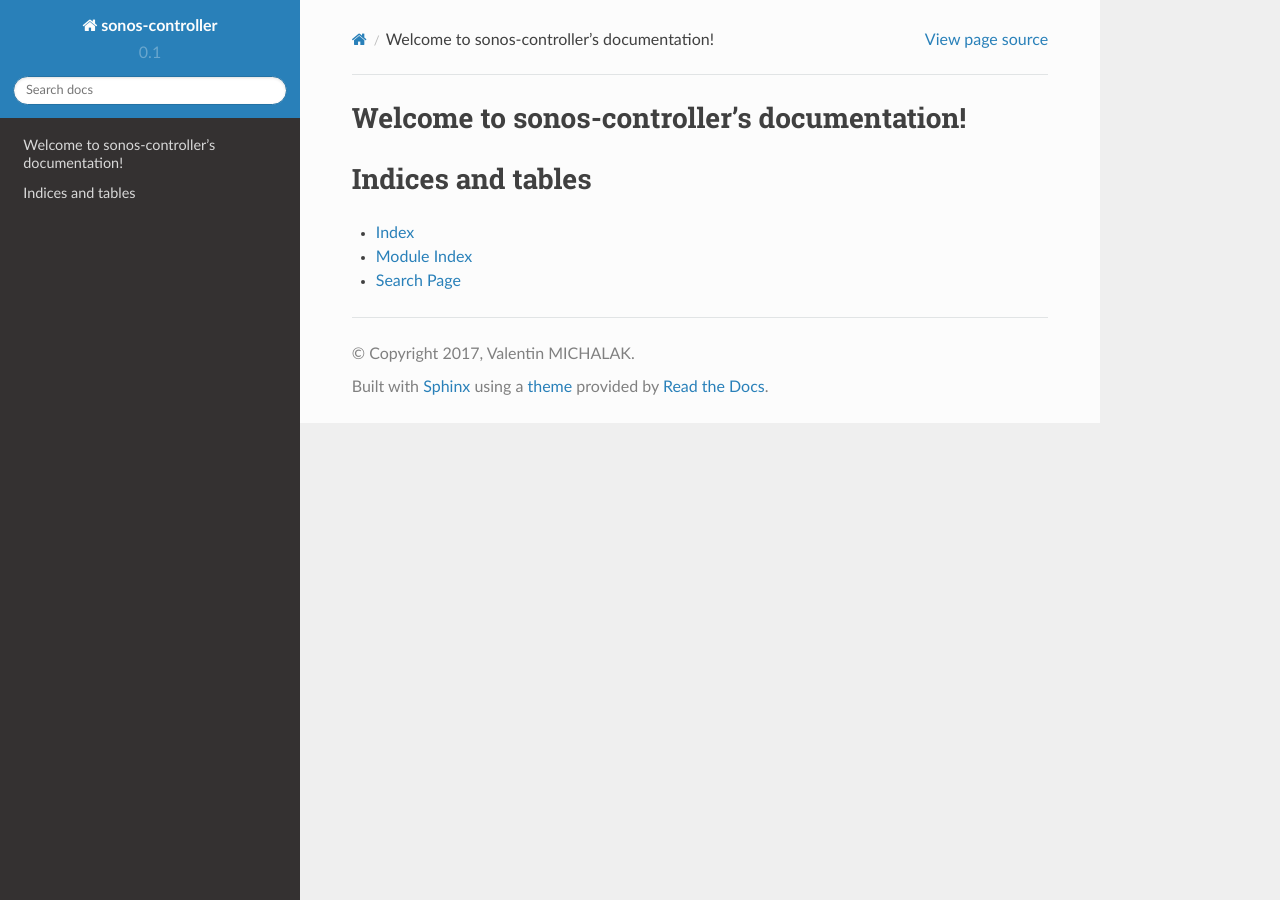
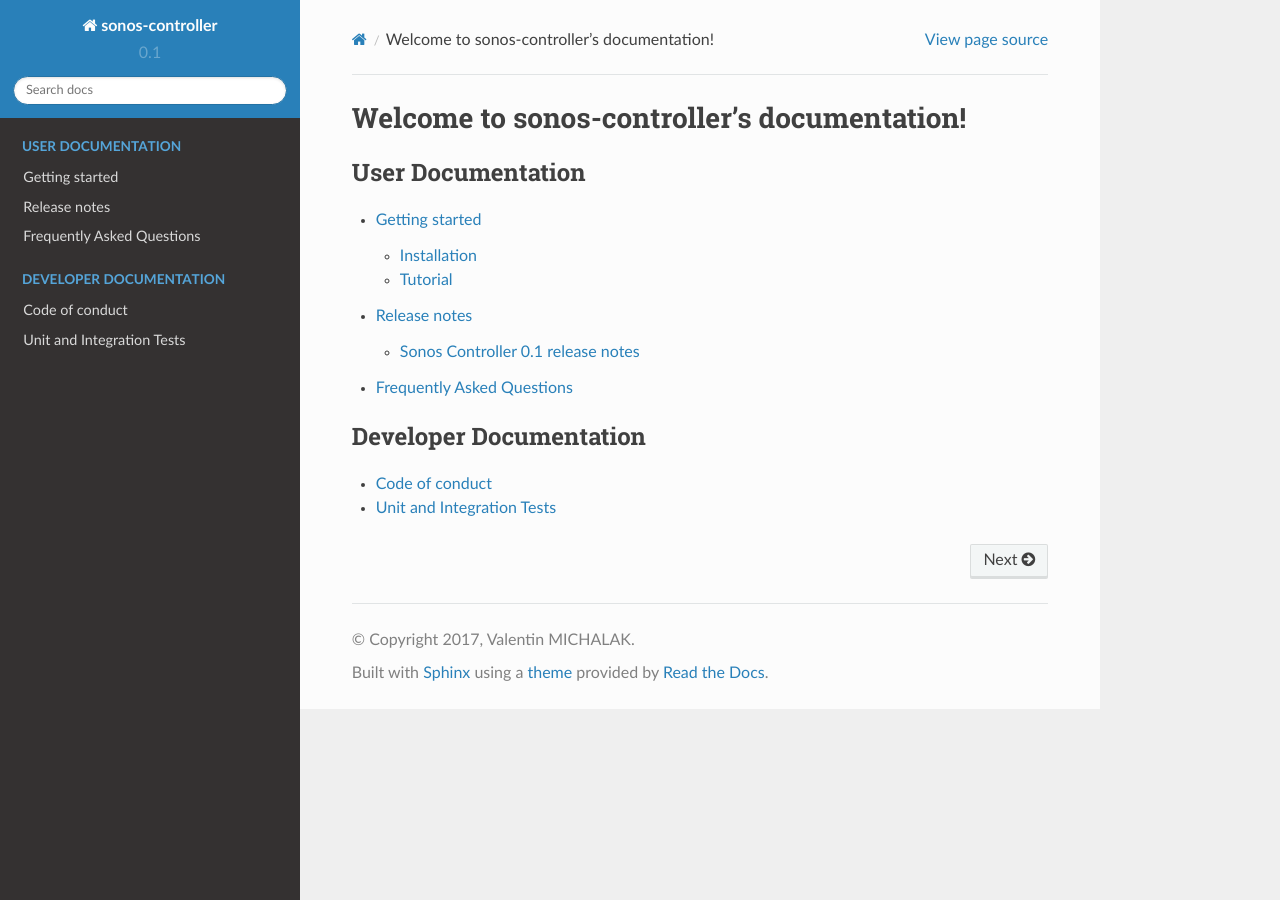
Before and after one commit to vmichalak/sonos-controller, a Sphinx documentation site: the page built from doc/index.rst, in a window 1280 px wide. Built offline with Sphinx 7.4.7 and the Read the Docs theme 2.0.0, drawn with Linux system fonts in a browser that asks for light colours.

Commit message:
First documentations pages (code of conduct, release notes, ...)

```diff
--- /dev/null
+++ b/doc/developer/index.rst
@@ -0,0 +1,6 @@
+.. toctree::
+    :maxdepth: 1
+    :caption: User Documentation
+
+    code_of_conduct
+    unit_and_integration_tests
--- /dev/null
+++ b/doc/developer/unit_and_integration_tests.rst
@@ -0,0 +1,2 @@
+Unit and Integration Tests
+==========================
--- /dev/null
+++ b/doc/faq.rst
@@ -0,0 +1,2 @@
+Frequently Asked Questions
+==========================
--- a/doc/index.rst
+++ b/doc/index.rst
@@ -3,11 +3,14 @@ Welcome to sonos-controller's documentation!
 
 .. toctree::
    :maxdepth: 2
-   :caption: Contents:
+   :caption: User Documentation
 
-Indices and tables
-==================
+   getting_started
+   release_notes/index.rst
+   faq
 
-* :ref:`genindex`
-* :ref:`modindex`
-* :ref:`search`
+.. toctree::
+   :maxdepth: 1
+   :caption: Developer Documentation
+
+   developer/index.rst
--- /dev/null
+++ b/doc/release_notes/index.rst
@@ -0,0 +1,8 @@
+Release notes
+=============
+
+.. toctree::
+    :maxdepth: 1
+    :caption: User Documentation
+
+    v_0_1
```
Also changed, not shown: doc/developer/code_of_conduct.rst (added, +37 -0 lines), doc/getting_started.rst (+14 -12 lines), doc/release_notes/v_0_1.rst (added, +66 -0 lines).
